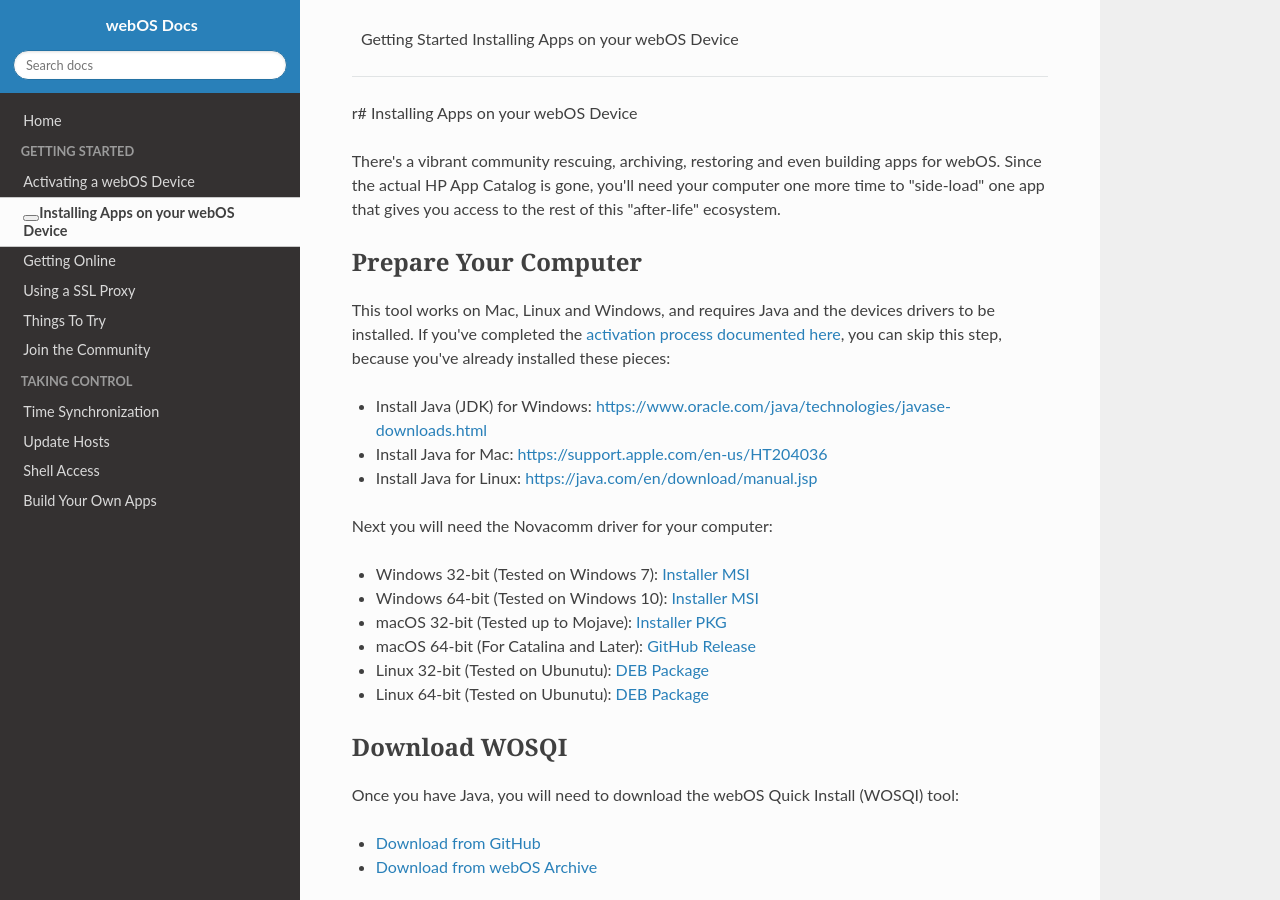
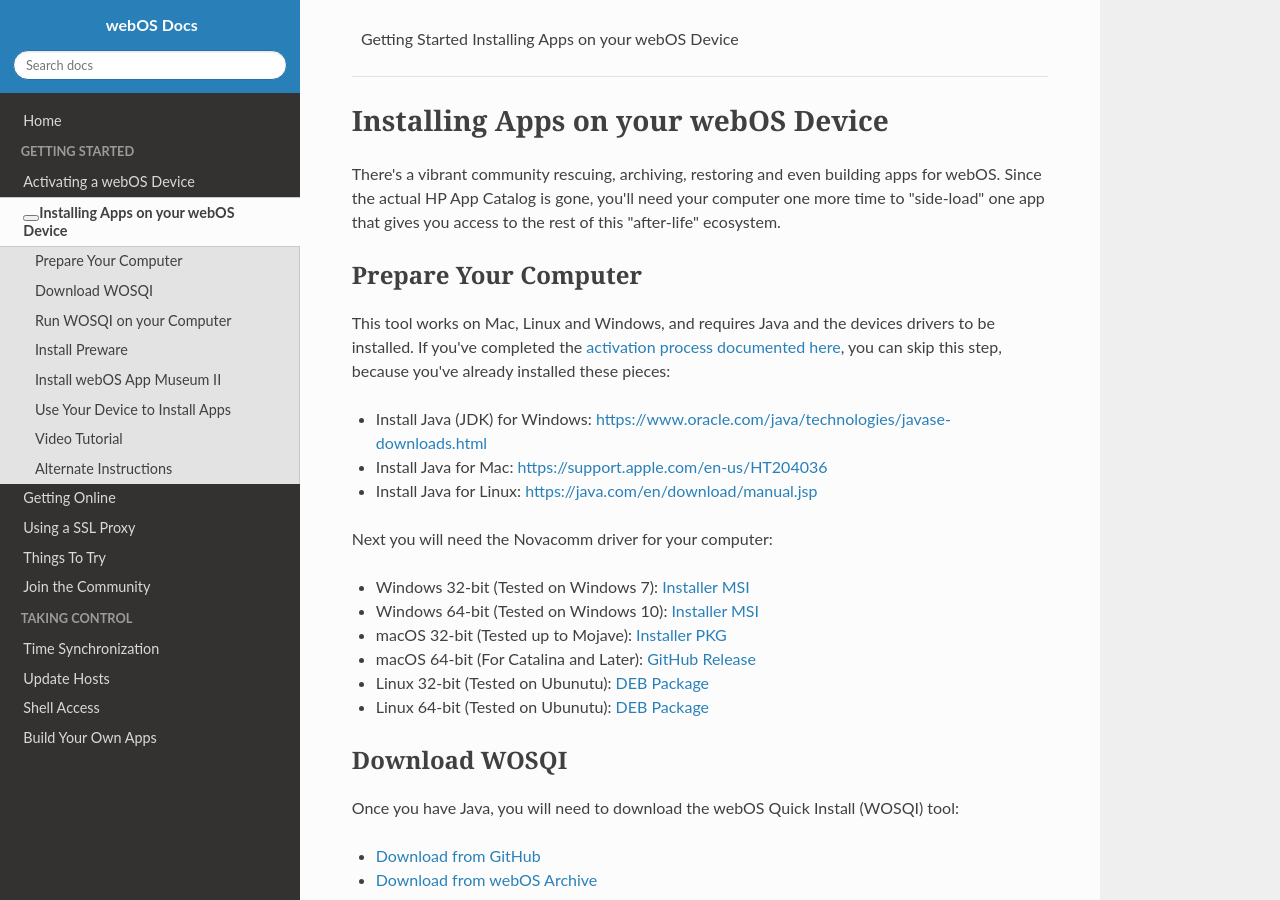
Before and after one commit to webOSArchive/webos-docs, an MkDocs documentation site: the page built from docs/appstores.md, in a window 1280 px wide and 900 px high. Built offline with MkDocs 1.6.1, drawn with Linux system fonts in a browser that asks for light colours; nearby versions of some CDN libraries; some web fonts are replaced; library files that are not in the unit come from our copies; part of the change alters nothing that is shown.

```diff
--- a/docs/appstores.md
+++ b/docs/appstores.md
@@ -1,4 +1,4 @@
-r# Installing Apps on your webOS Device
+# Installing Apps on your webOS Device
 
 There's a vibrant community rescuing, archiving, restoring and even building apps for webOS. Since the actual HP App Catalog is gone, you'll need your computer one more time to "side-load" one app that gives you access to the rest of this "after-life" ecosystem.
 
--- a/overrides/footer.html
+++ b/overrides/footer.html
@@ -36,6 +36,12 @@
             myURL[i].setAttribute('target', "_top");
           }
         }
+        if (location.protocol == "https:" && currLink.indexOf("http://") != -1) {
+          newUrl = currLink.replace("http://", "https://");
+          if (window.location.host.indexOf("localhost") == -1) {
+            myURL[i].setAttribute('href', newUrl);
+          }
+        }
       }
     </script>
   </footer>
```
